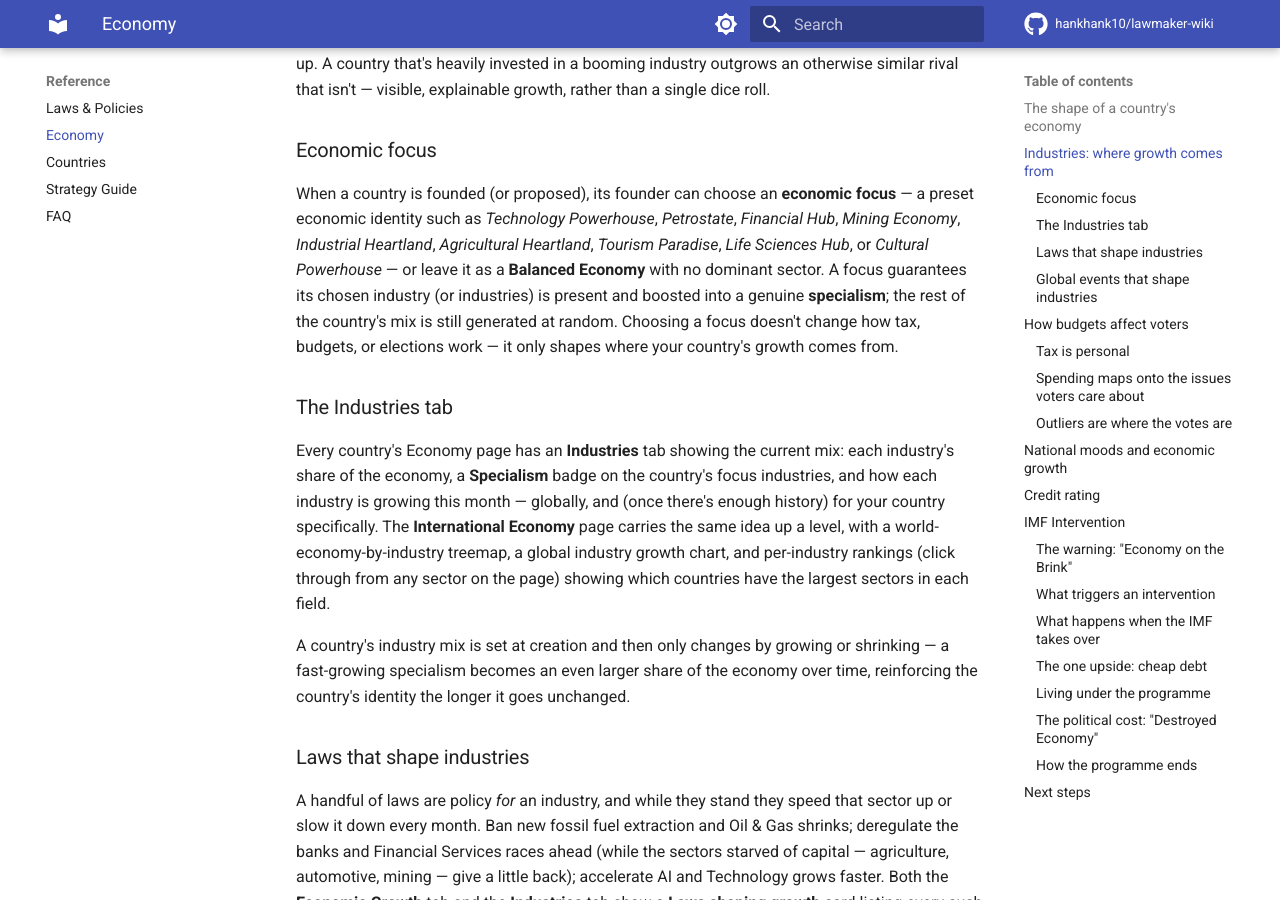
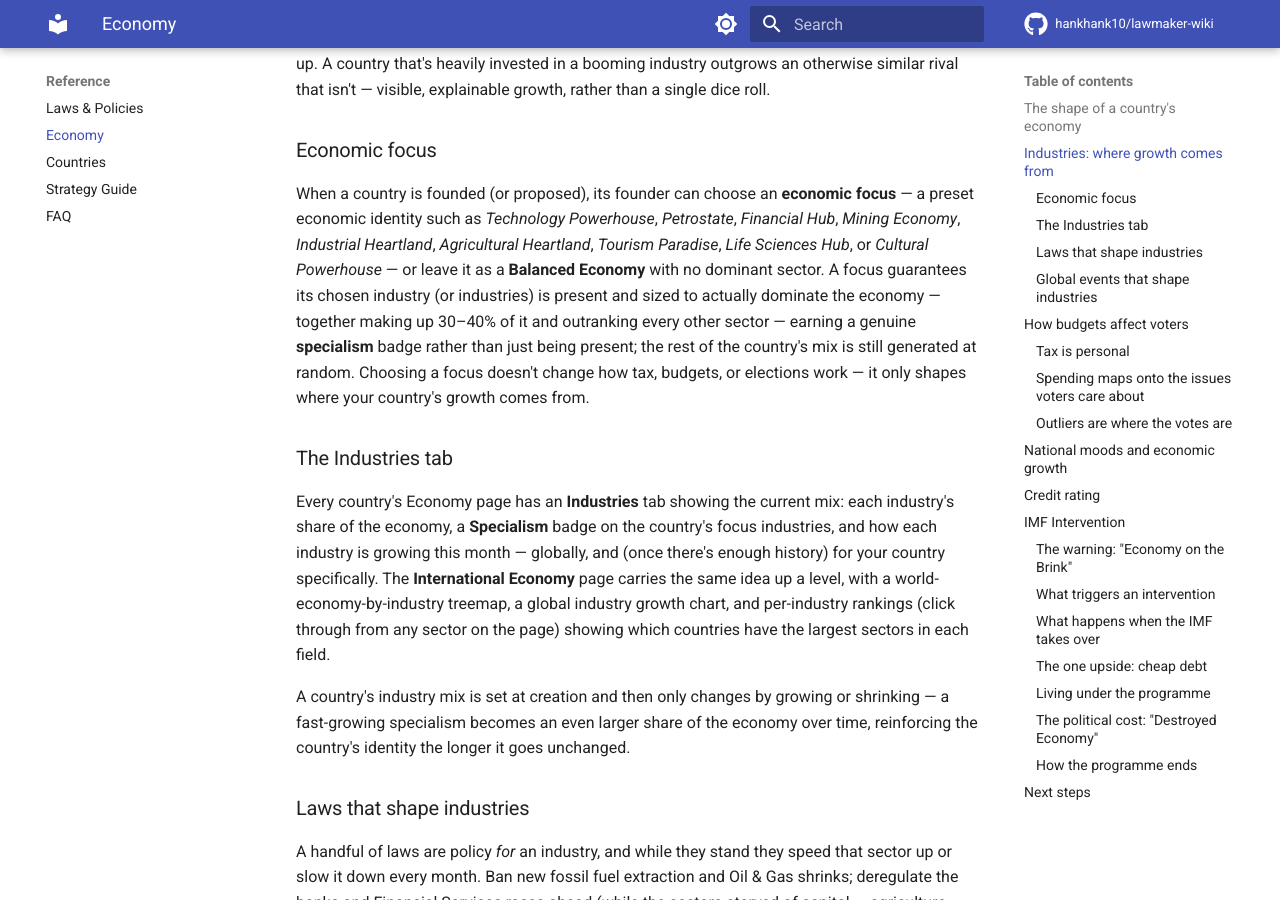
Before and after one commit to hankhank10/lawmaker-wiki, an MkDocs documentation site: the page built from docs/gameplay/economy.md, in a window 1280 px wide and 900 px high, scrolled down 1430 px. Built offline with MkDocs 1.6.1 and Material for MkDocs 9.7.7, drawn with Linux system fonts in a browser that asks for light colours; comment, search, counter and statistics services are not loaded.

Commit message:
📝 Sync from private repo
Auto-synced from hankhank10/lawmaker/game-manual

```diff
--- a/docs/gameplay/economy.md
+++ b/docs/gameplay/economy.md
@@ -23,7 +23,7 @@ Each industry has its own growth story that plays out across the whole world at
 
 ### Economic focus
 
-When a country is founded (or proposed), its founder can choose an **economic focus** — a preset economic identity such as *Technology Powerhouse*, *Petrostate*, *Financial Hub*, *Mining Economy*, *Industrial Heartland*, *Agricultural Heartland*, *Tourism Paradise*, *Life Sciences Hub*, or *Cultural Powerhouse* — or leave it as a **Balanced Economy** with no dominant sector. A focus guarantees its chosen industry (or industries) is present and boosted into a genuine **specialism**; the rest of the country's mix is still generated at random. Choosing a focus doesn't change how tax, budgets, or elections work — it only shapes where your country's growth comes from.
+When a country is founded (or proposed), its founder can choose an **economic focus** — a preset economic identity such as *Technology Powerhouse*, *Petrostate*, *Financial Hub*, *Mining Economy*, *Industrial Heartland*, *Agricultural Heartland*, *Tourism Paradise*, *Life Sciences Hub*, or *Cultural Powerhouse* — or leave it as a **Balanced Economy** with no dominant sector. A focus guarantees its chosen industry (or industries) is present and sized to actually dominate the economy — together making up 30–40% of it and outranking every other sector — earning a genuine **specialism** badge rather than just being present; the rest of the country's mix is still generated at random. Choosing a focus doesn't change how tax, budgets, or elections work — it only shapes where your country's growth comes from.
 
 ### The Industries tab
 
```
